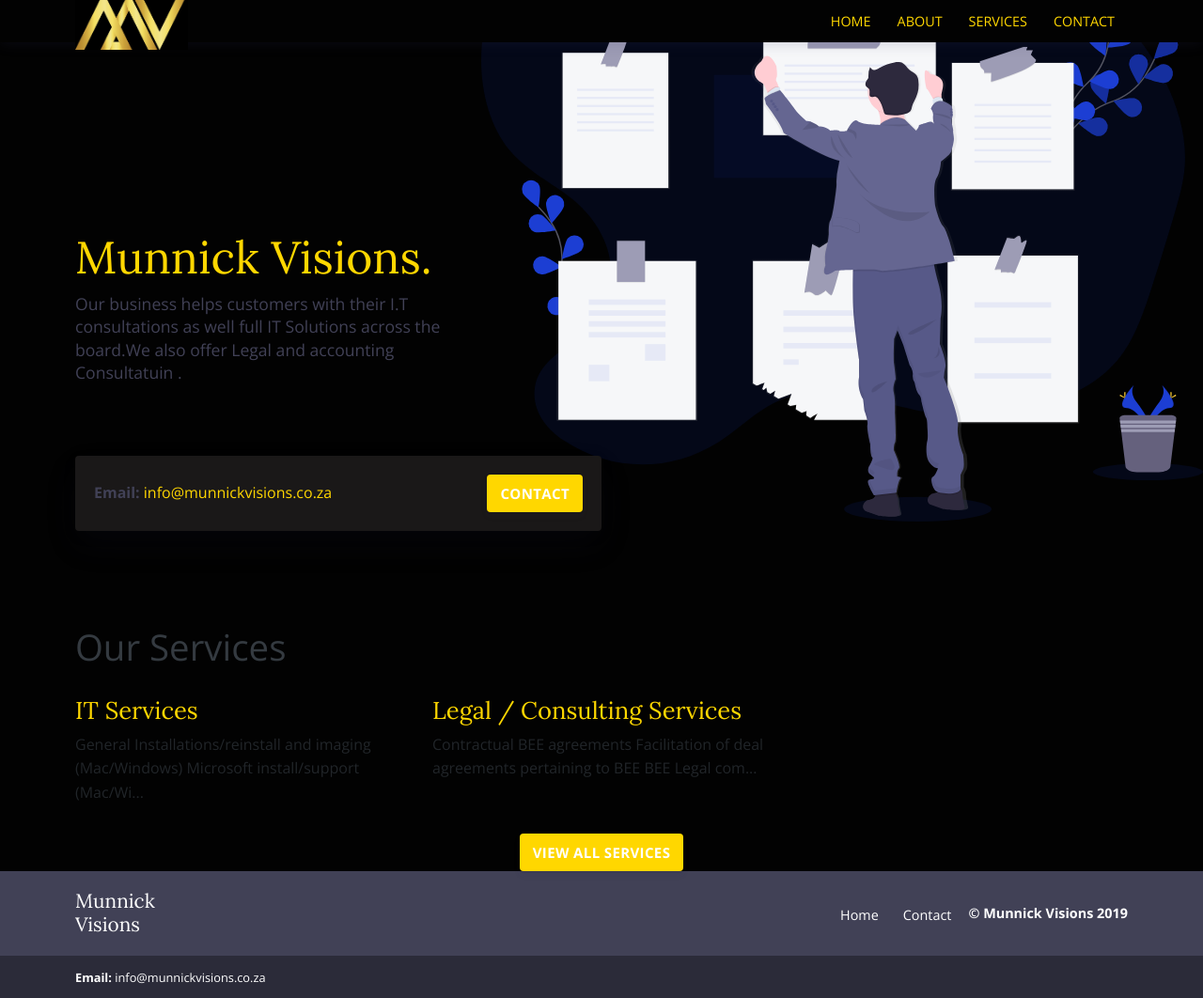
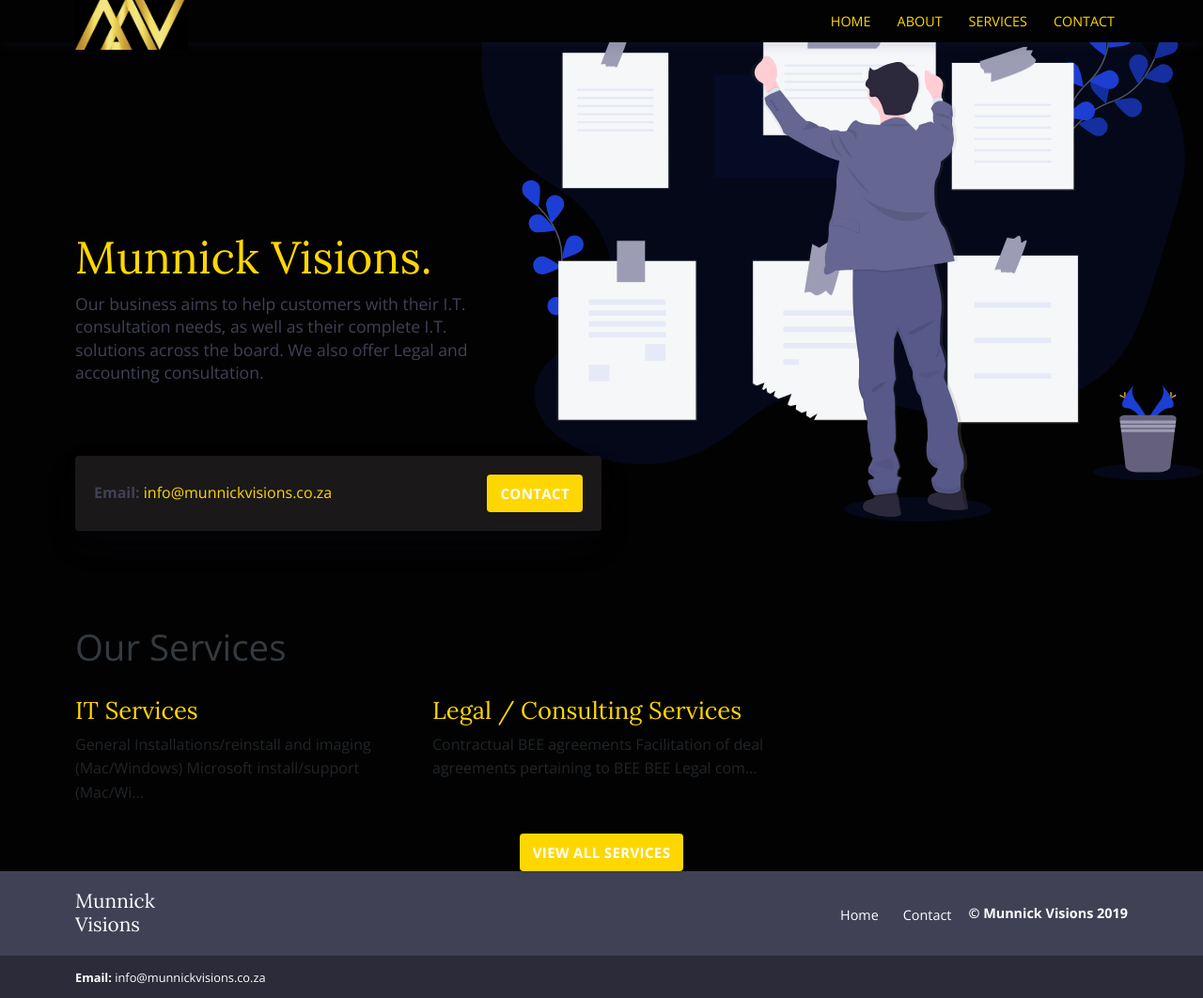
Before and after one commit to sha911/munnickvisions, a Jekyll site: the page built from index.html, in a window 1280 px wide. Shown: the whole page at 94% size. Built offline with Jekyll 4.4.1, drawn with Linux system fonts in a browser that asks for light colours.

Commit message:
Update index.html
Rewording of the mission statement

```diff
--- a/index.html
+++ b/index.html
@@ -7,7 +7,7 @@ bodyClass: page-home
 <div class="intro pb-4">
   <div class="container">
     <h1>Munnick Visions.</h1>
-    <p>Our business helps customers with their I.T consultations as well full IT Solutions across the board.We also offer Legal and accounting Consultatuin .</p>
+    <p>Our business aims  to help customers with their I.T. consultation needs, as well as their complete I.T. solutions across the board. We also offer Legal and accounting consultation.</p>
   </div>
 </div>
 
```
